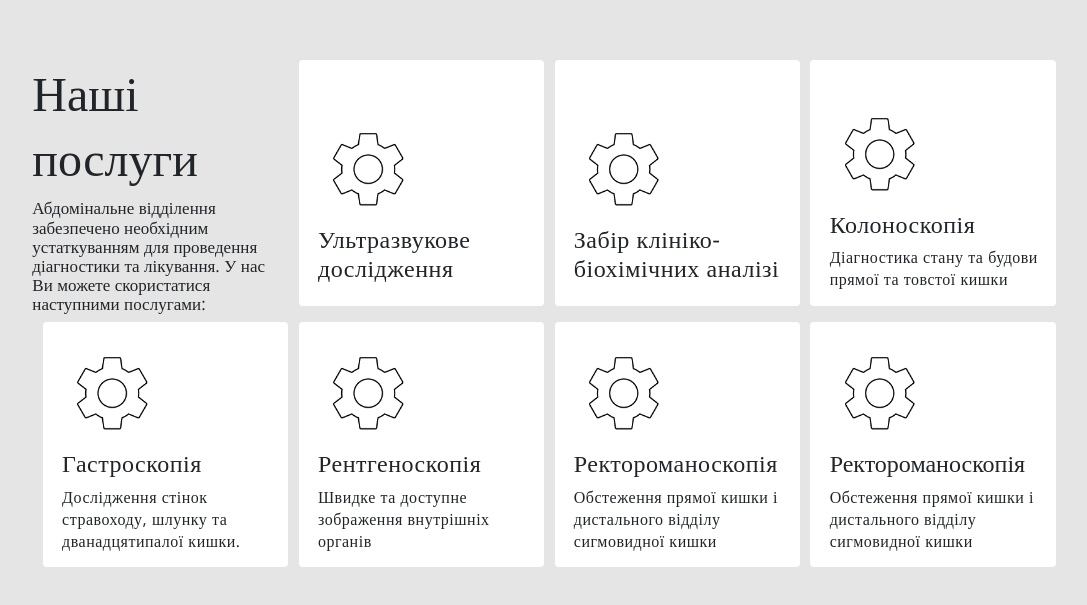
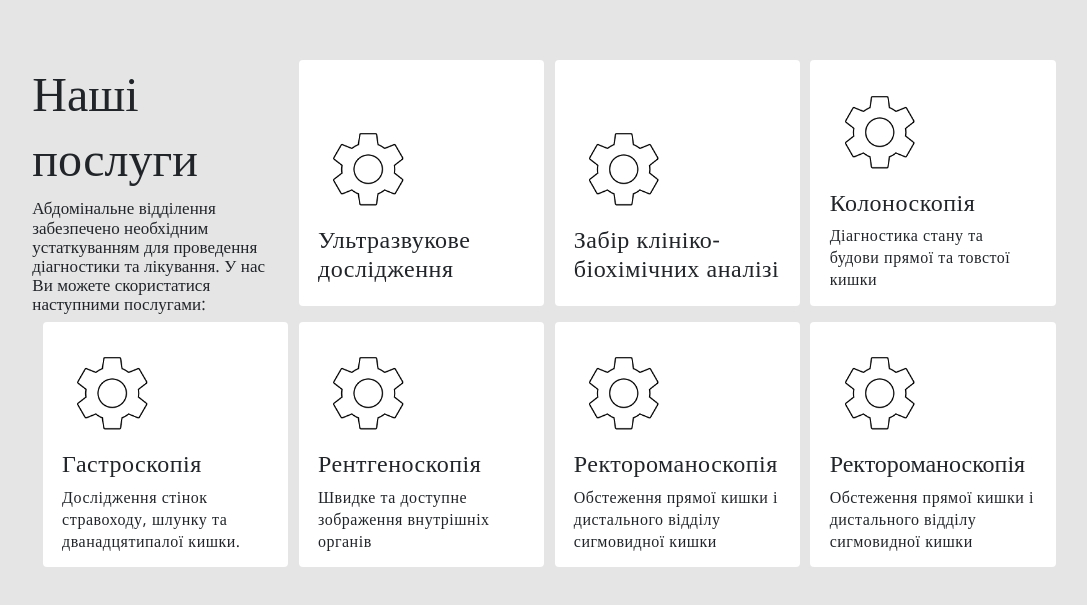
Before and after one commit to vladBrownDev/zrpc, a React (Create React App) app: page / in a window 1280 px wide. Shown: the part 1579-2184 px from the top of the page, without its empty margins (96-1183 px from the left). Built offline with nearby package versions, Linux system fonts and the light colour scheme.

Commit message:
grid padding fix

```diff
--- a/src/App.css
+++ b/src/App.css
@@ -246,6 +246,7 @@ span.carousel-control-prev-icon {
   flex-direction: column;
   justify-content: flex-end;
   padding-left: 1.5vw;
+  padding-right: 1.5vw;
   padding-bottom: 1.9vh;
   font-style: normal;
 
```
